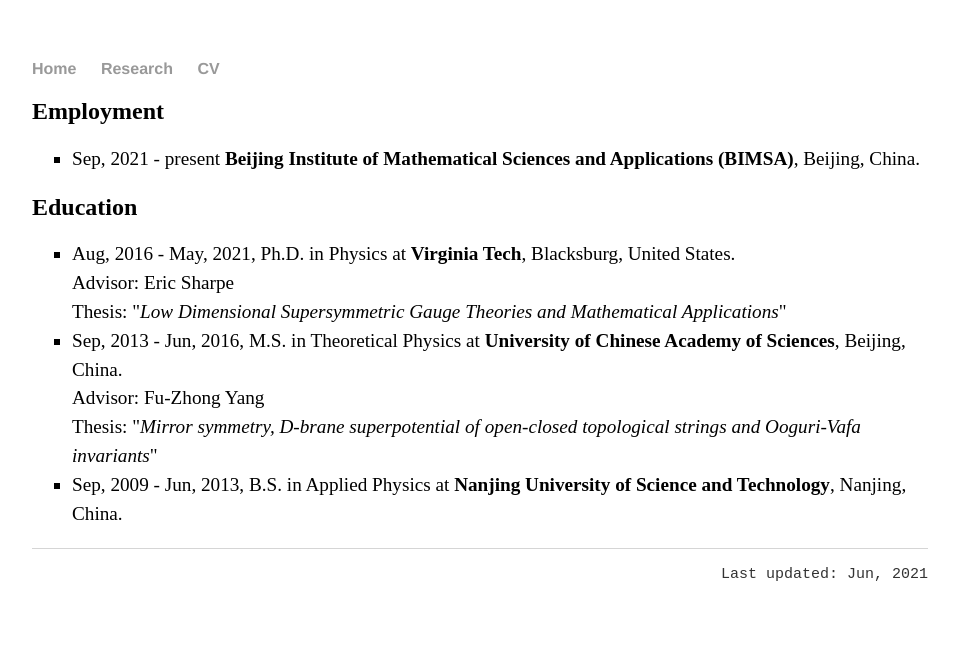
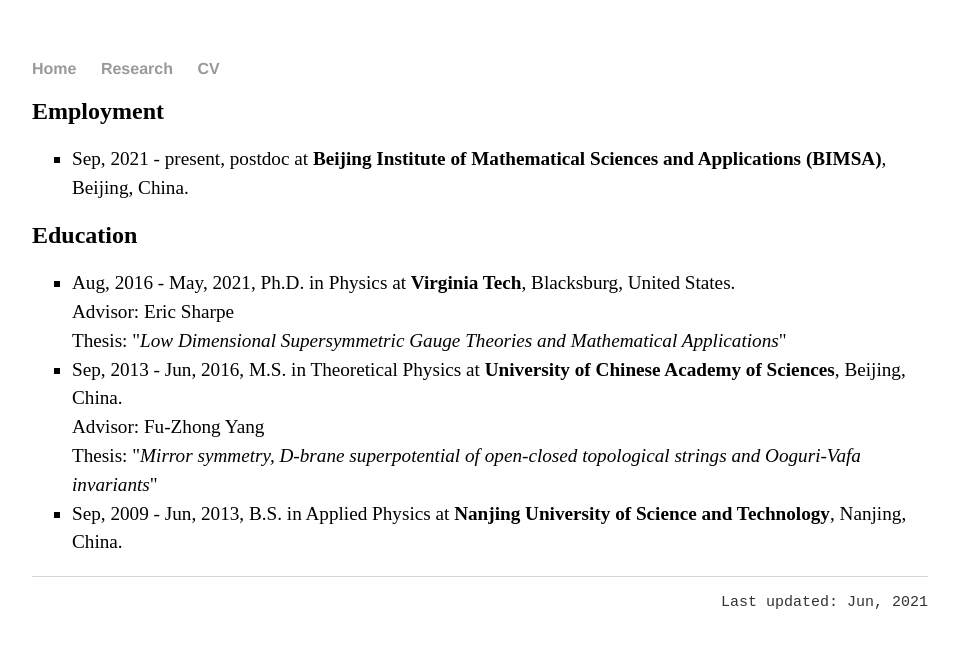
Before and after one commit to hhzou/hhzou.github.io, a Jekyll site: the page built from cv/index.html, in a window 1280 px wide. Shown: the top 648 px of the page, without its empty margins (160-1119 px from the left). Built offline with Jekyll 4.4.1, drawn with Linux system fonts in a browser that asks for light colours.

Commit message:
Update index.html

```diff
--- a/cv/index.html
+++ b/cv/index.html
@@ -5,7 +5,7 @@
 <div class="cv">
 	<h2> Employment </h2>
 	<ul style="font-size:1.2em; line-height: 150%; list-style-type: square">
-		<li>Sep, 2021 - present <strong>Beijing Institute of Mathematical Sciences and Applications (BIMSA)</strong>, Beijing, China.
+		<li>Sep, 2021 - present, postdoc at <strong>Beijing Institute of Mathematical Sciences and Applications (BIMSA)</strong>, Beijing, China.
 	</ul>
 	<h2> Education </h2>
 	<ul style="font-size:1.2em; line-height: 150%; list-style-type: square">
```
